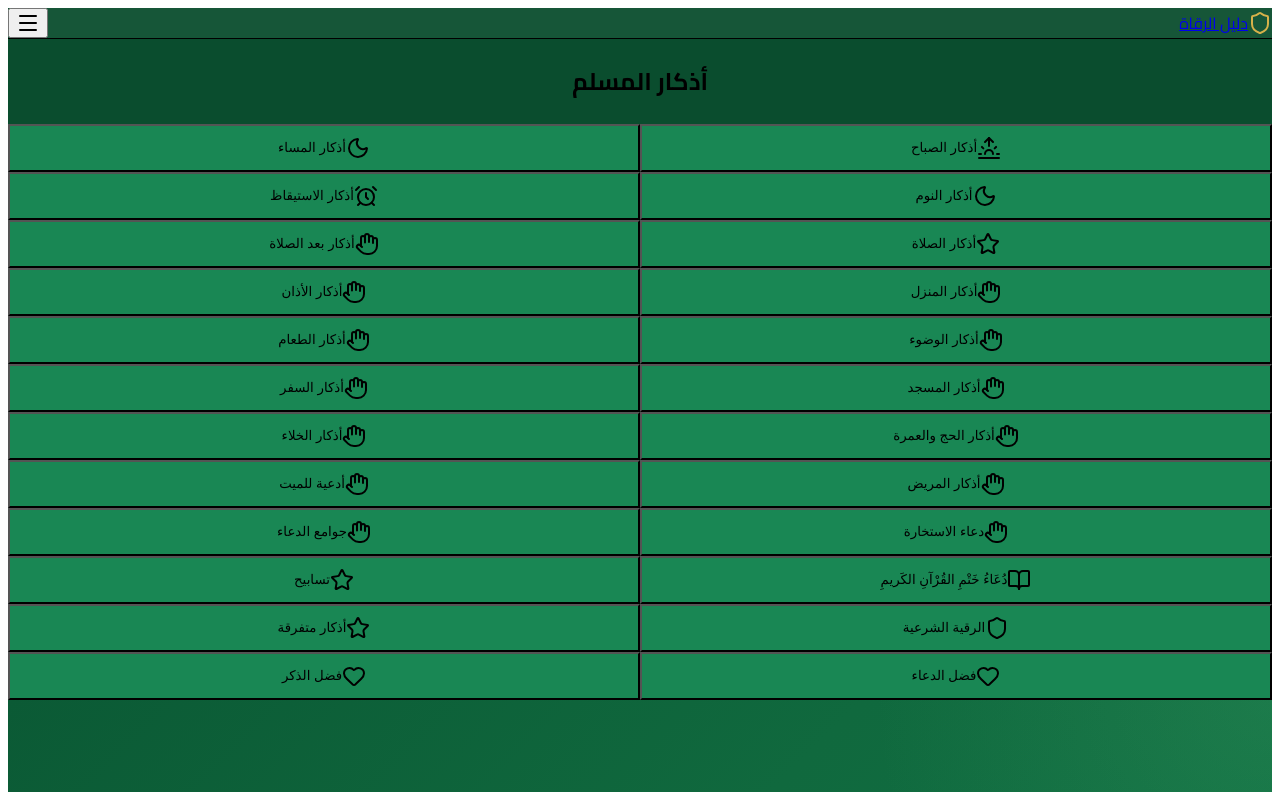
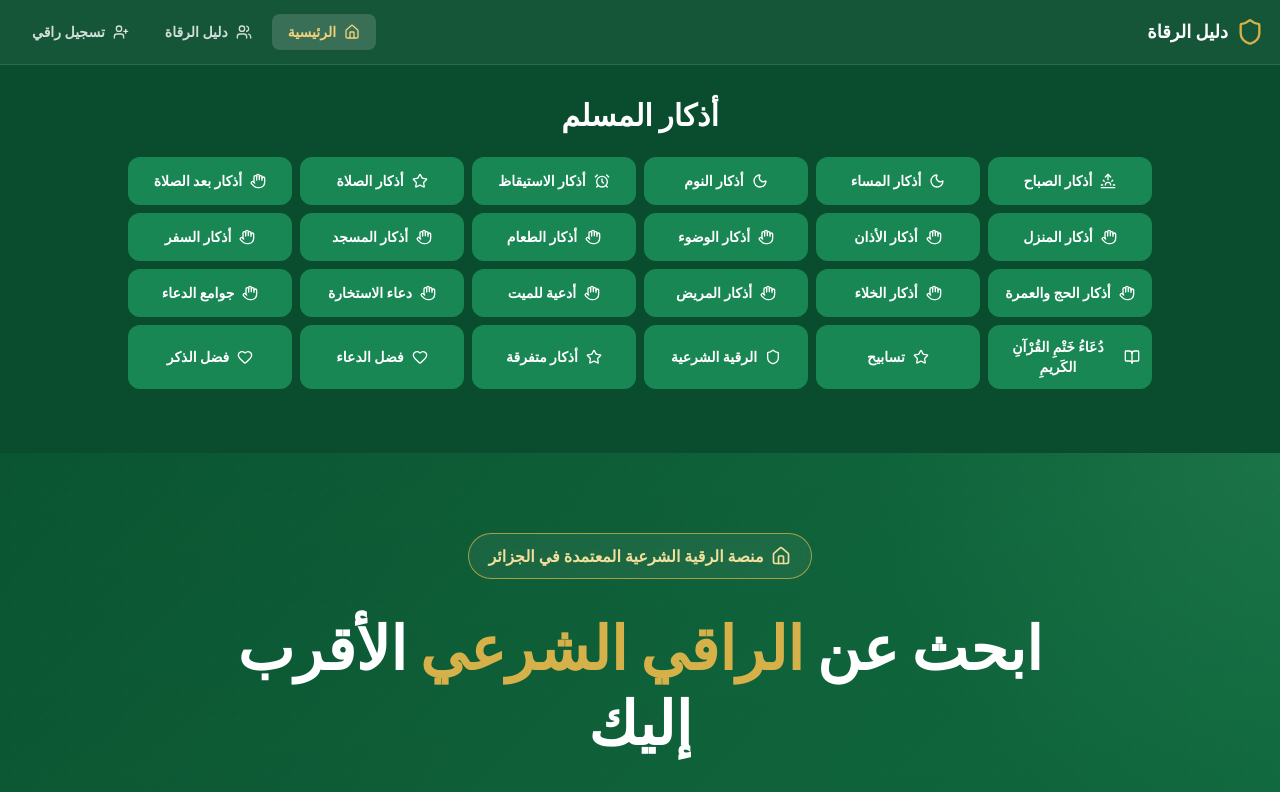
Before and after one commit to saberbalbouzi-ui/saberbalbouzi-ui, a React (Vite) app: page / in a window 1280 px wide. Shown: the top 792 px of the page. Built offline with nearby package versions, Linux system fonts and the light colour scheme.

Commit message:
style: apply Cairo font globally

```diff
--- a/src/index.css
+++ b/src/index.css
@@ -1,11 +1 @@
-@import url('https://fonts.googleapis.com/css2?family=Cairo:wght@400;500;600;700;800;900&display=swap');
-
-@tailwind base;
-@tailwind components;
-@tailwind utilities;
-
-html,
-body,
-#root {
-  font-family: 'Cairo', sans-serif;
-}
+@import "tailwindcss";
```
